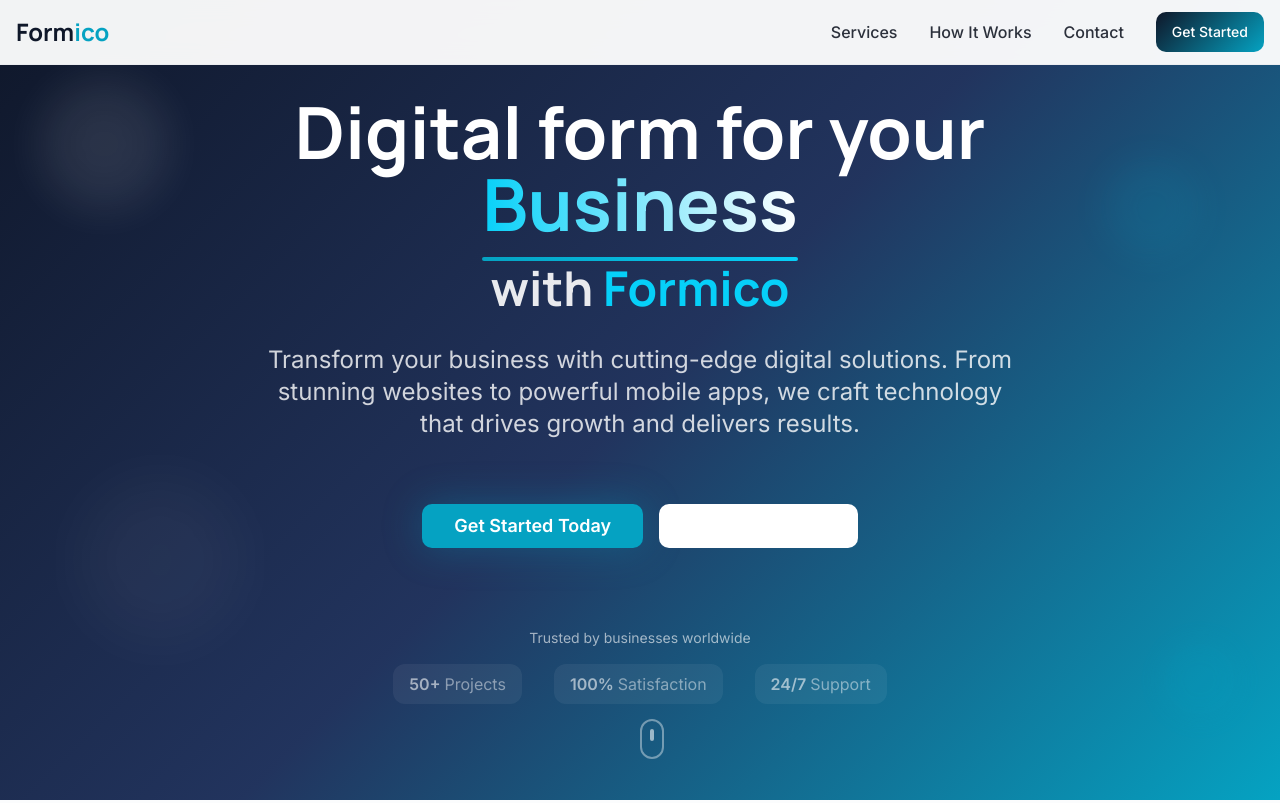
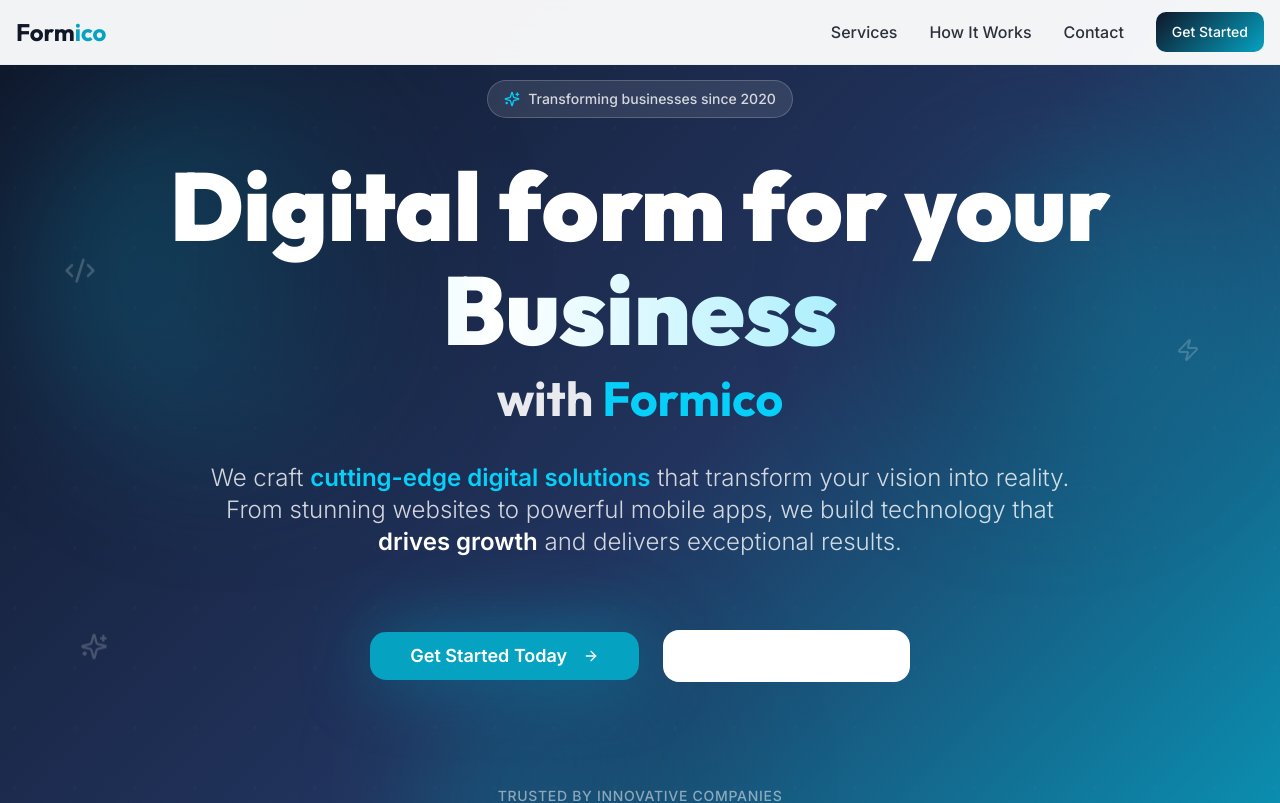
Before and after one commit to satya0dev/formico-digital-studio, a React (Vite) app: page / in a window 1280 px wide. Shown: the top 803 px of the page. Built offline with nearby package versions, Linux system fonts and the light colour scheme.

Commit message:
Refactor Hero Section
Update heading font and enhance hero section aesthetics for a more modern and appealing look.

```diff
--- a/index.html
+++ b/index.html
@@ -10,7 +10,7 @@
     <!-- Modern Fonts -->
     <link rel="preconnect" href="https://fonts.googleapis.com">
     <link rel="preconnect" href="https://fonts.gstatic.com" crossorigin>
-    <link href="https://fonts.googleapis.com/css2?family=Inter:wght@300;400;500;600&family=Manrope:wght@600;700;800&display=swap" rel="stylesheet">
+    <link href="https://fonts.googleapis.com/css2?family=Inter:wght@300;400;500;600&family=Outfit:wght@400;500;600;700;800;900&display=swap" rel="stylesheet">
 
     <meta property="og:title" content="7d4b293d-226a-4e71-a472-8531e9cd6214" />
     <meta property="og:description" content="Lovable Generated Project" />
--- a/src/components/landing/Hero.tsx
+++ b/src/components/landing/Hero.tsx
@@ -1,94 +1,138 @@
 import { Button } from "@/components/ui/button";
+import { ArrowRight, Sparkles, Zap, Code2 } from "lucide-react";
 
 const Hero = () => {
   return (
     <section className="relative min-h-screen flex items-center justify-center overflow-hidden bg-gradient-hero">
-      {/* Animated Background Elements */}
+      {/* Advanced Background Effects */}
       <div className="absolute inset-0">
-        {/* Floating geometric shapes */}
-        <div className="absolute top-20 left-10 w-32 h-32 bg-white/10 rounded-full blur-xl animate-pulse"></div>
-        <div className="absolute top-40 right-20 w-24 h-24 bg-accent/20 rounded-full blur-lg animate-pulse delay-1000"></div>
-        <div className="absolute bottom-40 left-20 w-40 h-40 bg-white/5 rounded-full blur-2xl animate-pulse delay-500"></div>
-        <div className="absolute bottom-20 right-10 w-20 h-20 bg-accent/15 rounded-full blur-md animate-pulse delay-1500"></div>
+        {/* Animated gradient orbs */}
+        <div className="absolute top-20 left-10 w-96 h-96 bg-gradient-to-r from-accent/30 to-primary/20 rounded-full blur-3xl animate-float"></div>
+        <div className="absolute top-40 right-20 w-80 h-80 bg-gradient-to-r from-primary/20 to-accent/30 rounded-full blur-3xl animate-float" style={{ animationDelay: '2s' }}></div>
+        <div className="absolute bottom-20 left-1/3 w-72 h-72 bg-gradient-to-r from-accent/25 to-primary/15 rounded-full blur-3xl animate-float" style={{ animationDelay: '4s' }}></div>
 
-        {/* Grid pattern overlay */}
-        <div className="absolute inset-0 opacity-5">
-          <div className="absolute inset-0" style={{
+        {/* Dynamic grid overlay */}
+        <div className="absolute inset-0 opacity-10">
+          <div
+            className="w-full h-full"
+            style={{
               backgroundImage: `
-              linear-gradient(rgba(255,255,255,0.1) 1px, transparent 1px),
-              linear-gradient(90deg, rgba(255,255,255,0.1) 1px, transparent 1px)
+                radial-gradient(circle at 25% 25%, rgba(255,255,255,0.2) 2px, transparent 2px),
+                radial-gradient(circle at 75% 75%, rgba(255,255,255,0.1) 1px, transparent 1px)
               `,
-            backgroundSize: '50px 50px'
-          }}></div>
+              backgroundSize: '60px 60px, 40px 40px',
+              animation: 'float 8s ease-in-out infinite'
+            }}
+          ></div>
+        </div>
+
+        {/* Floating tech icons */}
+        <div className="absolute top-1/4 left-16 opacity-20 animate-float">
+          <Code2 className="w-8 h-8 text-white" />
+        </div>
+        <div className="absolute top-1/3 right-20 opacity-20 animate-float" style={{ animationDelay: '1s' }}>
+          <Zap className="w-6 h-6 text-white" />
+        </div>
+        <div className="absolute bottom-1/3 left-20 opacity-20 animate-float" style={{ animationDelay: '3s' }}>
+          <Sparkles className="w-7 h-7 text-white" />
         </div>
       </div>
 
       <div className="container mx-auto px-4 py-20 relative z-10">
-        <div className="max-w-4xl mx-auto text-center space-y-8 animate-fade-in">
-          {/* Main Heading */}
-          <div className="space-y-6">
-            <h1 className="font-heading font-bold text-5xl md:text-6xl lg:text-7xl leading-tight text-white">
-              Digital form for your{" "}
-              <span className="relative">
-                <span className="bg-gradient-to-r from-accent-light to-white bg-clip-text text-transparent">
+        <div className="max-w-5xl mx-auto text-center space-y-10">
+          {/* Badge */}
+          <div className="animate-fade-in">
+            <div className="inline-flex items-center gap-2 px-4 py-2 bg-white/10 backdrop-blur-md rounded-full border border-white/20">
+              <Sparkles className="w-4 h-4 text-accent-light" />
+              <span className="text-white/80 text-sm font-medium">Transforming businesses since 2020</span>
+            </div>
+          </div>
+
+          {/* Main Heading with Advanced Typography */}
+          <div className="space-y-6 animate-slide-up" style={{ animationDelay: '0.2s' }}>
+            <h1 className="font-heading font-black text-5xl md:text-6xl lg:text-8xl leading-tight">
+              <span className="block text-white mb-2">Digital form for your</span>
+              <span
+                className="block bg-gradient-to-r from-accent-light via-white to-accent-light bg-clip-text text-transparent animate-text-shimmer bg-[length:200%_auto]"
+              >
                 Business
               </span>
-                <div className="absolute -bottom-2 left-0 right-0 h-1 bg-gradient-accent rounded-full"></div>
+              <span className="block text-3xl md:text-4xl lg:text-5xl font-bold text-white/90 mt-4">
+                with <span className="text-accent-light">Formico</span>
               </span>
             </h1>
-            <h2 className="font-heading font-bold text-3xl md:text-4xl lg:text-5xl text-white/90">
-              with <span className="text-accent-light">Formico</span>
-            </h2>
           </div>
 
-          {/* Description */}
-          <p className="text-xl md:text-2xl text-white/80 max-w-3xl mx-auto leading-relaxed">
-            Transform your business with cutting-edge digital solutions. From stunning websites to powerful mobile apps,
-            we craft technology that drives growth and delivers results.
+          {/* Enhanced Description */}
+          <div className="animate-fade-in" style={{ animationDelay: '0.4s' }}>
+            <p className="text-xl md:text-2xl text-white/80 max-w-4xl mx-auto leading-relaxed font-light">
+              We craft <span className="font-semibold text-accent-light">cutting-edge digital solutions</span> that transform
+              your vision into reality. From stunning websites to powerful mobile apps,
+              we build technology that <span className="font-semibold text-white">drives growth</span> and delivers exceptional results.
             </p>
+          </div>
 
-          {/* CTA Buttons */}
-          <div className="flex flex-col sm:flex-row gap-4 justify-center items-center pt-8">
+          {/* Modern CTA Section */}
+          <div className="animate-scale-in" style={{ animationDelay: '0.6s' }}>
+            <div className="flex flex-col sm:flex-row gap-6 justify-center items-center pt-8">
               <Button
                 size="lg"
-              className="bg-accent hover:bg-accent-light text-accent-foreground shadow-glow hover:shadow-glow transition-all duration-300 px-8 py-4 text-lg font-semibold"
+                className="group bg-accent hover:bg-accent-light text-accent-foreground shadow-glow hover:shadow-xl transition-all duration-500 px-10 py-6 text-lg font-semibold rounded-2xl animate-glow-pulse"
               >
                 Get Started Today
+                <ArrowRight className="ml-2 w-5 h-5 group-hover:translate-x-1 transition-transform duration-300" />
               </Button>
               <Button
                 variant="outline"
                 size="lg"
-              className="border-2 border-white/30 text-white hover:bg-white/10 hover:border-white/50 transition-all duration-300 px-8 py-4 text-lg font-semibold backdrop-blur-sm"
+                className="group border-2 border-white/30 text-white hover:bg-white/10 hover:border-white/50 transition-all duration-500 px-10 py-6 text-lg font-semibold rounded-2xl backdrop-blur-md"
               >
                 View Our Work
+                <Sparkles className="ml-2 w-5 h-5 group-hover:rotate-12 transition-transform duration-300" />
               </Button>
             </div>
+          </div>
 
-          {/* Trust Indicators */}
-          <div className="pt-12 animate-fade-in" style={{ animationDelay: '0.3s' }}>
-            <p className="text-white/60 text-sm mb-4">Trusted by businesses worldwide</p>
-            <div className="flex flex-wrap justify-center items-center gap-8 opacity-60">
-              <div className="bg-white/10 backdrop-blur-sm rounded-lg px-4 py-2">
-                <span className="text-white font-semibold">50+</span>
-                <span className="text-white/80 ml-1">Projects</span>
+          {/* Enhanced Trust Indicators */}
+          <div className="pt-16 animate-fade-in" style={{ animationDelay: '0.8s' }}>
+            <p className="text-white/50 text-sm mb-6 uppercase tracking-wider font-medium">Trusted by innovative companies</p>
+            <div className="grid grid-cols-2 md:grid-cols-4 gap-6 max-w-4xl mx-auto">
+              <div className="group bg-white/5 backdrop-blur-md rounded-2xl p-6 border border-white/10 hover:bg-white/10 transition-all duration-300">
+                <div className="text-center">
+                  <div className="text-3xl font-bold text-white mb-1">150+</div>
+                  <div className="text-white/70 text-sm">Projects Delivered</div>
                 </div>
-              <div className="bg-white/10 backdrop-blur-sm rounded-lg px-4 py-2">
-                <span className="text-white font-semibold">100%</span>
-                <span className="text-white/80 ml-1">Satisfaction</span>
               </div>
-              <div className="bg-white/10 backdrop-blur-sm rounded-lg px-4 py-2">
-                <span className="text-white font-semibold">24/7</span>
-                <span className="text-white/80 ml-1">Support</span>
+              <div className="group bg-white/5 backdrop-blur-md rounded-2xl p-6 border border-white/10 hover:bg-white/10 transition-all duration-300">
+                <div className="text-center">
+                  <div className="text-3xl font-bold text-white mb-1">98%</div>
+                  <div className="text-white/70 text-sm">Client Satisfaction</div>
+                </div>
+              </div>
+              <div className="group bg-white/5 backdrop-blur-md rounded-2xl p-6 border border-white/10 hover:bg-white/10 transition-all duration-300">
+                <div className="text-center">
+                  <div className="text-3xl font-bold text-white mb-1">24/7</div>
+                  <div className="text-white/70 text-sm">Expert Support</div>
+                </div>
+              </div>
+              <div className="group bg-white/5 backdrop-blur-md rounded-2xl p-6 border border-white/10 hover:bg-white/10 transition-all duration-300">
+                <div className="text-center">
+                  <div className="text-3xl font-bold text-white mb-1">5★</div>
+                  <div className="text-white/70 text-sm">Average Rating</div>
+                </div>
               </div>
             </div>
           </div>
         </div>
       </div>
 
-      {/* Scroll Indicator */}
+      {/* Enhanced Scroll Indicator */}
       <div className="absolute bottom-8 left-1/2 transform -translate-x-1/2 animate-bounce">
-        <div className="w-6 h-10 border-2 border-white/40 rounded-full flex justify-center">
+        <div className="flex flex-col items-center gap-2">
+          <div className="w-6 h-10 border-2 border-white/30 rounded-full flex justify-center backdrop-blur-sm">
             <div className="w-1 h-3 bg-white/60 rounded-full mt-2 animate-pulse"></div>
+          </div>
+          <span className="text-white/50 text-xs font-medium">Scroll to explore</span>
         </div>
       </div>
     </section>
--- a/tailwind.config.ts
+++ b/tailwind.config.ts
@@ -20,7 +20,7 @@ export default {
 		extend: {
 			fontFamily: {
 				sans: ['Inter', 'system-ui', 'sans-serif'],
-				heading: ['Manrope', 'system-ui', 'sans-serif'],
+				heading: ['Outfit', 'system-ui', 'sans-serif'],
 			},
 			colors: {
 				border: 'hsl(var(--border))',
@@ -106,6 +106,18 @@ export default {
 				'slide-up': {
 					'0%': { opacity: '0', transform: 'translateY(30px)' },
 					'100%': { opacity: '1', transform: 'translateY(0)' }
+				},
+				'float': {
+					'0%, 100%': { transform: 'translateY(0px)' },
+					'50%': { transform: 'translateY(-20px)' }
+				},
+				'glow-pulse': {
+					'0%, 100%': { boxShadow: '0 0 40px hsl(190 95% 39% / 0.3)' },
+					'50%': { boxShadow: '0 0 80px hsl(190 95% 39% / 0.5)' }
+				},
+				'text-shimmer': {
+					'0%': { backgroundPosition: '-200% center' },
+					'100%': { backgroundPosition: '200% center' }
 				}
 			},
 			animation: {
@@ -114,6 +126,9 @@ export default {
 				'fade-in': 'fade-in 0.6s ease-out',
 				'scale-in': 'scale-in 0.4s ease-out',
 				'slide-up': 'slide-up 0.5s ease-out',
+				'float': 'float 6s ease-in-out infinite',
+				'glow-pulse': 'glow-pulse 3s ease-in-out infinite',
+				'text-shimmer': 'text-shimmer 2s linear infinite',
 			}
 		}
 	},
```
Lines whose indentation alone changed are shown as unchanged.
